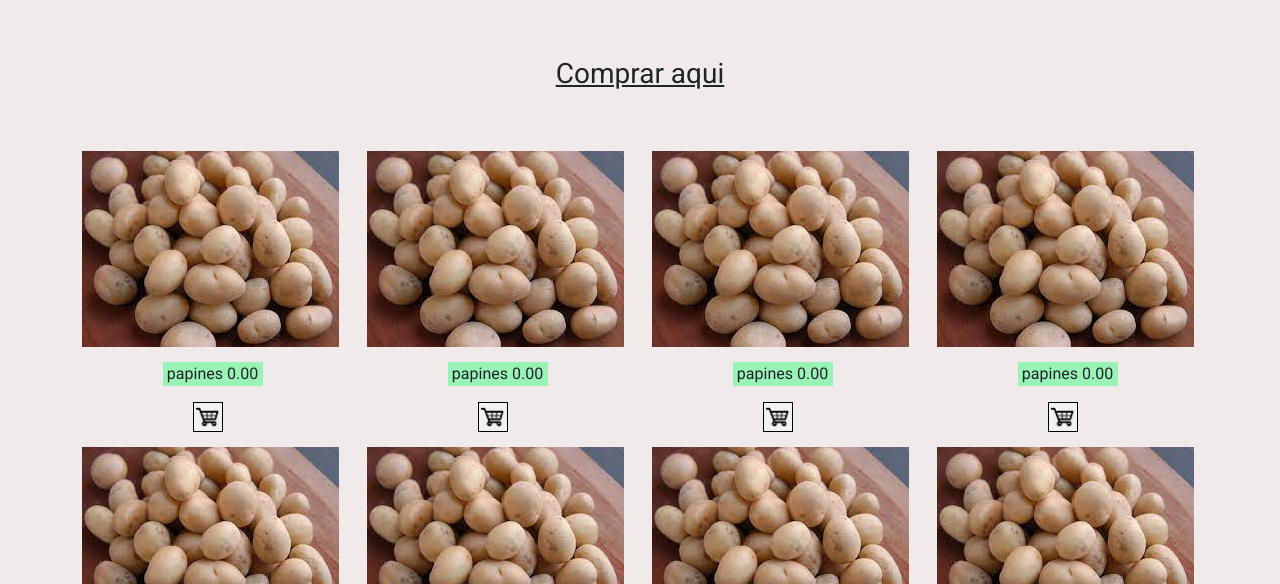
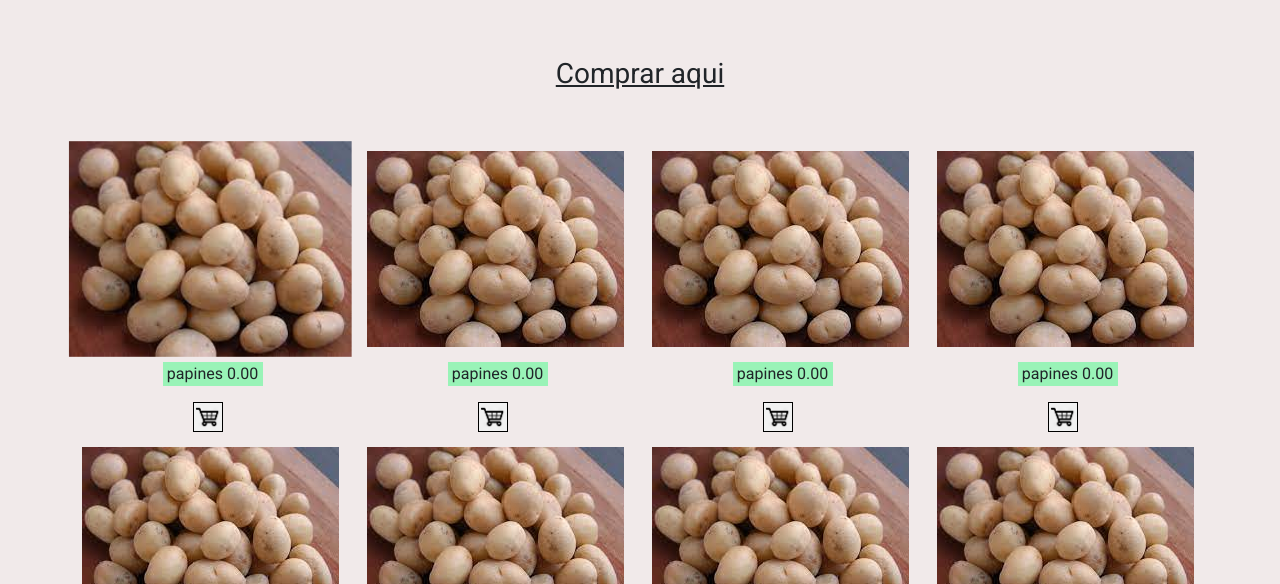
Before and after one commit to MaximilianoL88/Proyecto-final-Lopez, a website: page pages.html/tienda.html in a window 1280 px wide. In both pictures the pointer is over the element 212 px from the left and 464 px from the top of the page. Shown: the part 216-800 px from the top of the page. Drawn offline with nearby package versions, Linux system fonts and the light colour scheme.

Commit message:
¨animaciones2¨

```diff
--- a/css/estilos.css
+++ b/css/estilos.css
@@ -170,6 +170,9 @@ a.link {
 }
 
 /*propiedades para los elementos debajo de las fotos de la tienda*/
+.imgT:hover { scale: 1.1; transition: 0.3s;
+
+}
 .precio{
     text-align: center; background-color: rgb(153, 243, 183);
 }
```
